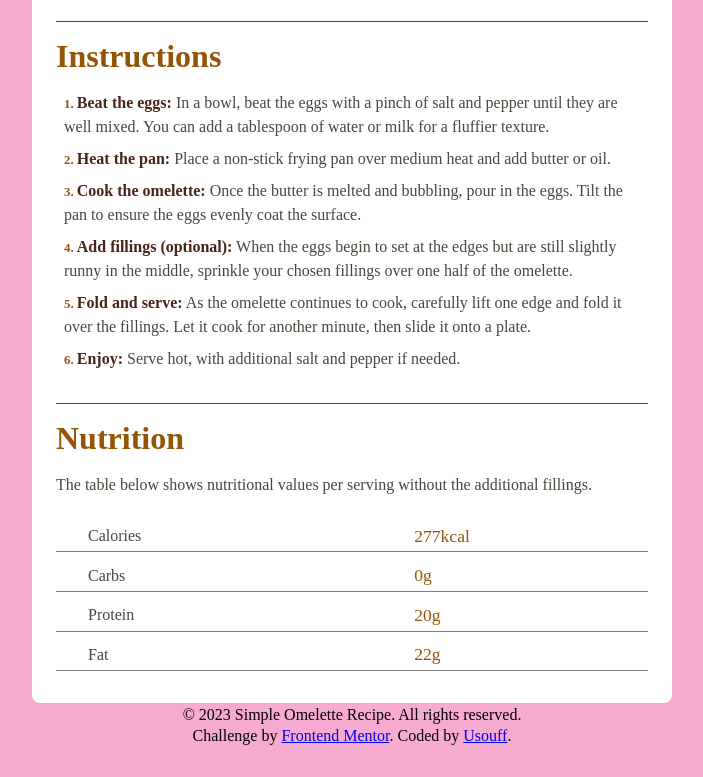
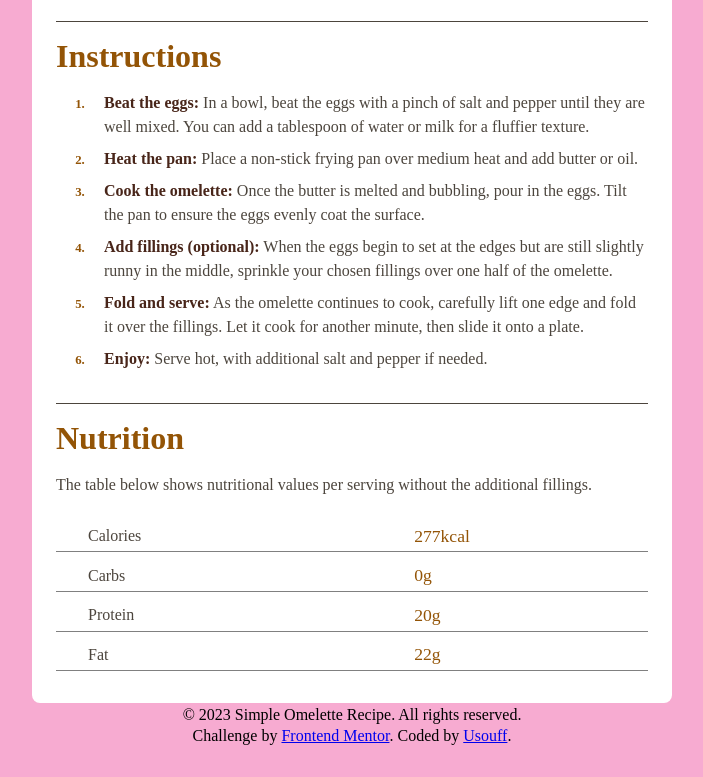
Before and after one commit to Usouff/Recipe-Page, a plain HTML site: page index.html in a window 1280 px wide. Shown: the part 913-1690 px from the top of the page, without its empty margins (288-991 px from the left). Drawn offline with Linux system fonts and the light colour scheme.

Commit message:
Enhances instructions list styling for better readability

```diff
--- a/style.css
+++ b/style.css
@@ -95,6 +95,13 @@ li .bold {
     border-top: 1px solid var(--parag);
     padding-top: 1rem;
 }
+.instructions ol {
+    padding-left: 1.5rem;
+}
+.instructions li {
+    list-style-position: outside;
+    padding-left: 1rem;
+}
 .ingredients li {
     list-style-type: square;
 }
```
